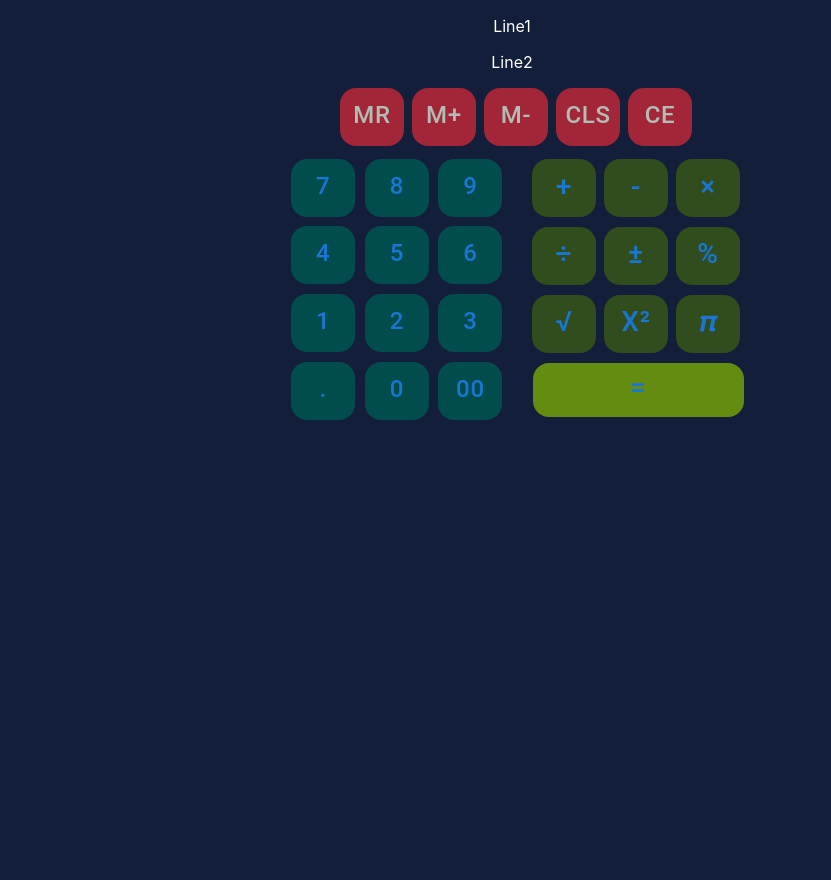
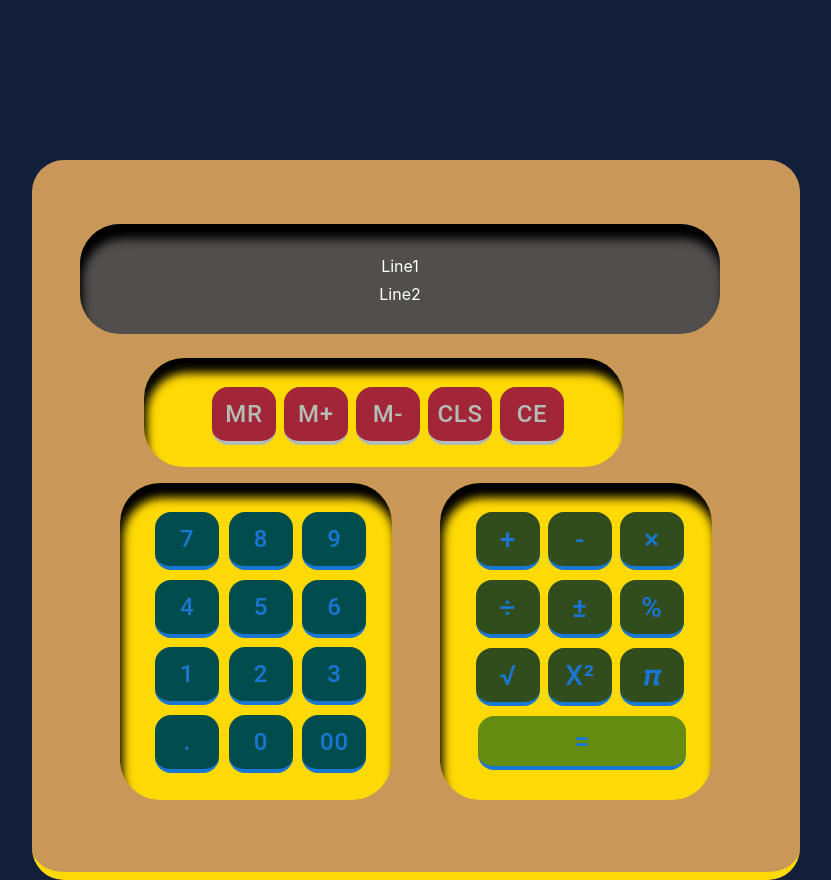
Before and after one commit to bluVshal/pub-sample-calculator, a React (Create React App) app: page / in a window 1280 px wide. Shown: the whole page, without its empty margins (128-959 px from the left). Before the commit the page ends 800 px from the top, so only its background shows below. Built offline with nearby package versions, Linux system fonts and the light colour scheme.

Commit message:
Completed calculator structure| need to modify color

```diff
--- a/src/App.css
+++ b/src/App.css
@@ -1,5 +1,15 @@
 .App {
   text-align: center;
+  height: 45rem;
+  width: 48rem;
+  background-color: rgb(201, 152, 89);
+  border: solid;
+  border-color:rgb(255, 217, 4);
+  border-radius: 2rem;
+  border-width: 0 0 0.55rem;
+  box-sizing: border-box;
+  margin: 10rem 0 0 10rem;
+  padding: 4rem 3rem 0 0;
 }
 
 .App-logo {
--- a/src/Components/Buttons/Buttons.js
+++ b/src/Components/Buttons/Buttons.js
@@ -14,7 +14,7 @@ const Buttons = () => {
                     fontSize: '1.5rem',
                     backgroundColor:'#014D4E',
                     margin:'0 0 0.6rem 0.6rem',
-                    border: 'solid transparent',
+                    border: 'solid',
                     borderRadius: '16px',
                     borderWidth: '0 0 4px',
                     boxSizing: 'border-box',
@@ -41,7 +41,7 @@ const Buttons = () => {
                 sx={{
                     fontSize: '1.75rem',
                     backgroundColor:'#314D1D',
-                    border: 'solid transparent',
+                    border: 'solid',
                     borderRadius: '16px',
                     borderWidth: '0 0 4px',
                     boxSizing: 'border-box',
@@ -72,14 +72,14 @@ const Buttons = () => {
                 <Button
                   sx={{
                     backgroundColor:'#648C11',
-                    border: 'solid transparent',
+                    border: 'solid',
                     borderRadius: '16px',
                     borderWidth: '0 0 4px',
                     boxSizing: 'border-box',
                     fontSize: '1.75rem',
                     marginLeft:'0.45em',
                     transition: 'filter 2s',
-                    width:'88%',
+                    width:'13rem',
                     height:'3.4rem',
                     outline: 'none',
                     '&:hover': {
--- a/src/Components/Elements/Memory/Memory.js
+++ b/src/Components/Elements/Memory/Memory.js
@@ -17,7 +17,7 @@ const Memory = () => {
                     color: '#b2beb5',
                     fontSize: '1.5rem',
                     backgroundColor:'#A32638',
-                    border: 'solid transparent',
+                    border: 'solid',
                     borderRadius: '16px',
                     borderWidth: '0 0 4px',
                     boxSizing: 'border-box',
@@ -38,7 +38,7 @@ const Memory = () => {
     };
 
     return (
-        <div>
+        <div className="mem-container">
             {populateMemButtons()}
         </div>
     );
--- a/src/Components/Screen/Screen.js
+++ b/src/Components/Screen/Screen.js
@@ -2,9 +2,9 @@ import React from 'react';
 
 const Screen = () => {
     return (
-        <div>
-            <p style={{color:'white'}}> Line1 </p>
-            <p style={{color:'white'}}> Line2 </p>
+        <div className="screen-container">
+            <p className="line-one" style={{color:'white'}}> Line1 </p>
+            <p className="line-two" style={{color:'white'}}> Line2 </p>
         </div>
     );
 };
--- a/src/Components/Styles/calcStyle.css
+++ b/src/Components/Styles/calcStyle.css
@@ -4,10 +4,51 @@
     justify-content: center;
 }
 
-.right-buttons-container{
-    width:15rem;
-  }
+.line-one{
+    line-height: 0.5rem;
+}
+
+.line-two {
+    line-height: 1rem;
+}
+
+.mem-container {
+    width: 30rem;
+    height: 5rem;
+    padding-top: 1.8rem;
+    margin: 0 0 1rem 7rem;
+    border-radius: 40px;
+    box-shadow: 3px 15px 10px inset;
+    background-color: rgb(255, 217, 4);
+}
 
 .op-buttons-container{
     width: 15rem;
+    height: 17rem;
+    padding: 1.8rem 1rem 1rem 1rem;
+    margin: 0 1rem 0 2rem;
+    border-radius: 2.5rem;
+    box-shadow: 3px 15px 10px inset;
+    background-color: rgb(255, 217, 4);
 }
+
+.right-buttons-container{
+    width:15rem;
+    padding-top: 1rem;
+    height: 17rem;
+    padding: 1.8rem 1rem 1rem 1rem;
+    margin: 0 1rem 0 4rem;
+    border-radius: 2.5rem;
+    box-shadow: 3px 15px 10px inset;
+    background-color: rgb(255, 217, 4);
+}
+
+.screen-container{
+    width: 40rem;
+    height: 5.5rem;
+    padding-top: 1.4rem;
+    margin: 0 0 1.5rem 3rem;
+    border-radius: 40px;
+    box-shadow: 3px 15px 10px inset;
+    background-color:#524e4e
+}
```
